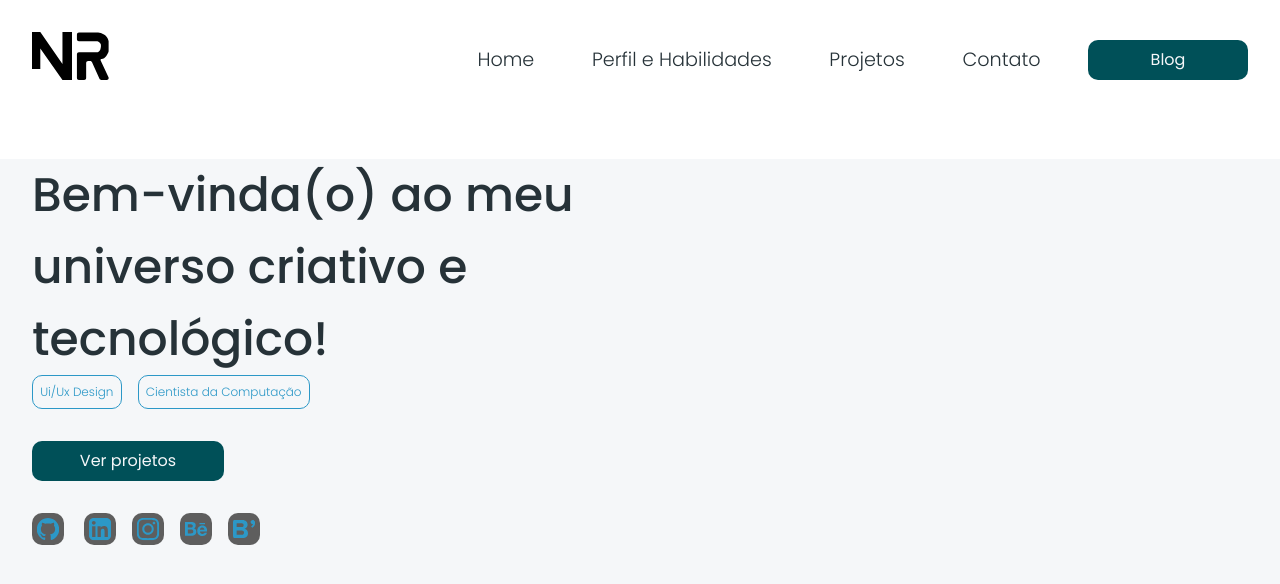
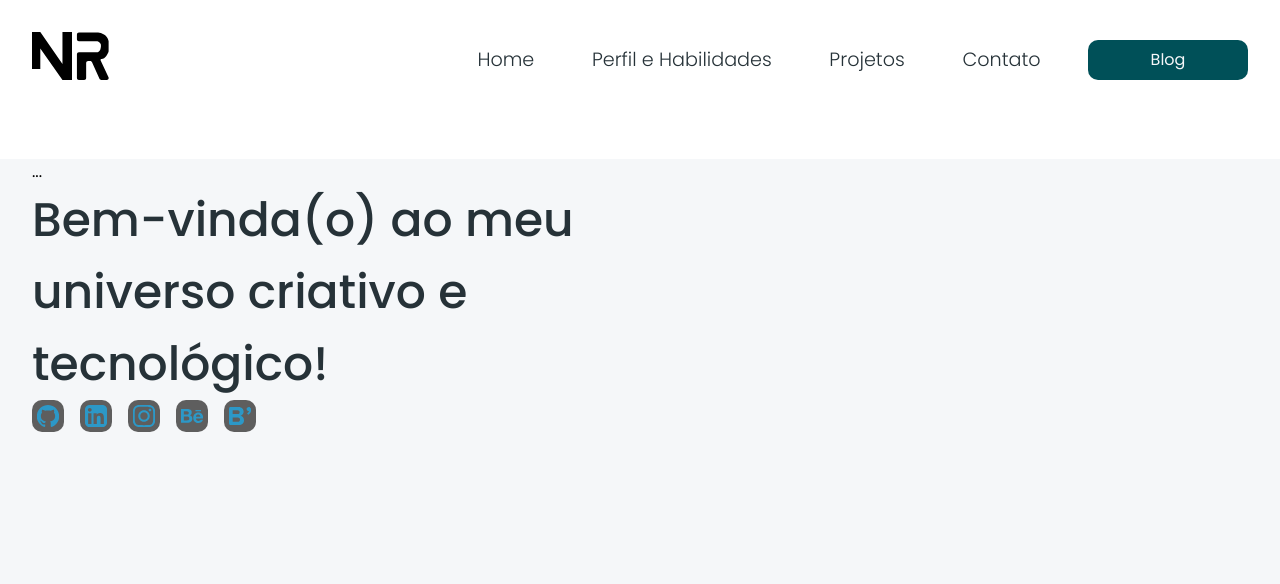
Before and after one commit to NataliaReiis/portfolio-Natalia-Dev, a React (Vite) app: page / in a window 1280 px wide. Shown: the top 584 px of the page. Built offline with nearby package versions, Linux system fonts and the light colour scheme.

Commit message:
refactor: icons home

```diff
--- a/src/pages/Home.jsx
+++ b/src/pages/Home.jsx
@@ -8,33 +8,48 @@ import {
 import { Link } from "react-router-dom";
 
 export default function Home() {
+
+  const icons = [
+    {
+
+      icon: <SiGithub />,
+      link: "https://github.com/NataliaReiis",
+    },
+    {
+      icon:   <SiLinkedin />,
+      link: "https://www.linkedin.com/in/nat%C3%A1lia-reis-965763165/",
+    },
+    {
+      icon:    <SiInstagram />,
+      link: "https://www.google.com/",
+    },
+    {
+      icon:     <SiBehance />,
+      link: "https://www.behance.net/nataliareiis",
+    },
+    {
+      icon:    <SiBloglovin />,
+      link: "https://www.google.com/",
+    },
+
+  ]
   return (
     <>
       <div className="home-container">
         <div className="infos-home-container">
+          <span>...</span>
           <h1>Bem-vinda(o) ao meu universo criativo e tecnológico! </h1>
-          <span className="data-home">
-            <p>Ui/Ux Design</p>
-            <p>Cientista da Computação</p>
-          </span>
-          <button>Ver projetos</button>
-          <span className="icons-home">
-            <Link to="https://github.com/NataliaReiis" target="blank">
-              <SiGithub />{" "}
-            </Link>
-            <Link to="https://www.linkedin.com/in/nat%C3%A1lia-reis-965763165/">
-              <SiLinkedin />
-            </Link>
-            <Link to="">
-              <SiInstagram />
-            </Link>
-            <Link to="https://www.behance.net/nataliareiis">
-              <SiBehance />
-            </Link>
-            <Link to="">
-              <SiBloglovin />
-            </Link>
-          </span>
+
+          <div className="icons-home">
+            {icons.map((icon, index) => (
+              <span key={index}>
+              <Link to={icon.link} target="_blank">
+                {icon.icon}
+              </Link>
+            </span>
+            ))}
+
+          </div>
         </div>
         <div className="image-home-container"></div>
       </div>
--- a/src/pages/Profile.jsx
+++ b/src/pages/Profile.jsx
@@ -4,7 +4,7 @@ import TimeLine from "../components/profile/Line";
 import { FiCode } from "react-icons/fi";
 import { BsBrush } from "react-icons/bs";
 
-import ImageAbout from "../assets/image/about-image.png";
+import ImageAbout from "../assets/image/about-image.png" ;
 import code from "../assets/icon/code.svg";
 import design from "../assets/icon/design.svg";
 
--- a/src/scss/main.scss
+++ b/src/scss/main.scss
@@ -2,7 +2,7 @@
 @import './utils/mixin.scss';
 @import './utils/variables.scss';
 
-@import './pages/app.scss';
+@import './pages/home.scss';
 @import './pages/profile.scss';
 @import './pages/projects.scss';
 @import './pages/contact.scss';
```
Also changed, not shown: src/assets/icon/img-home.svg (renamed from src/assets/icon/img-home (2).svg), src/scss/pages/home.scss (renamed from src/scss/pages/app.scss).
